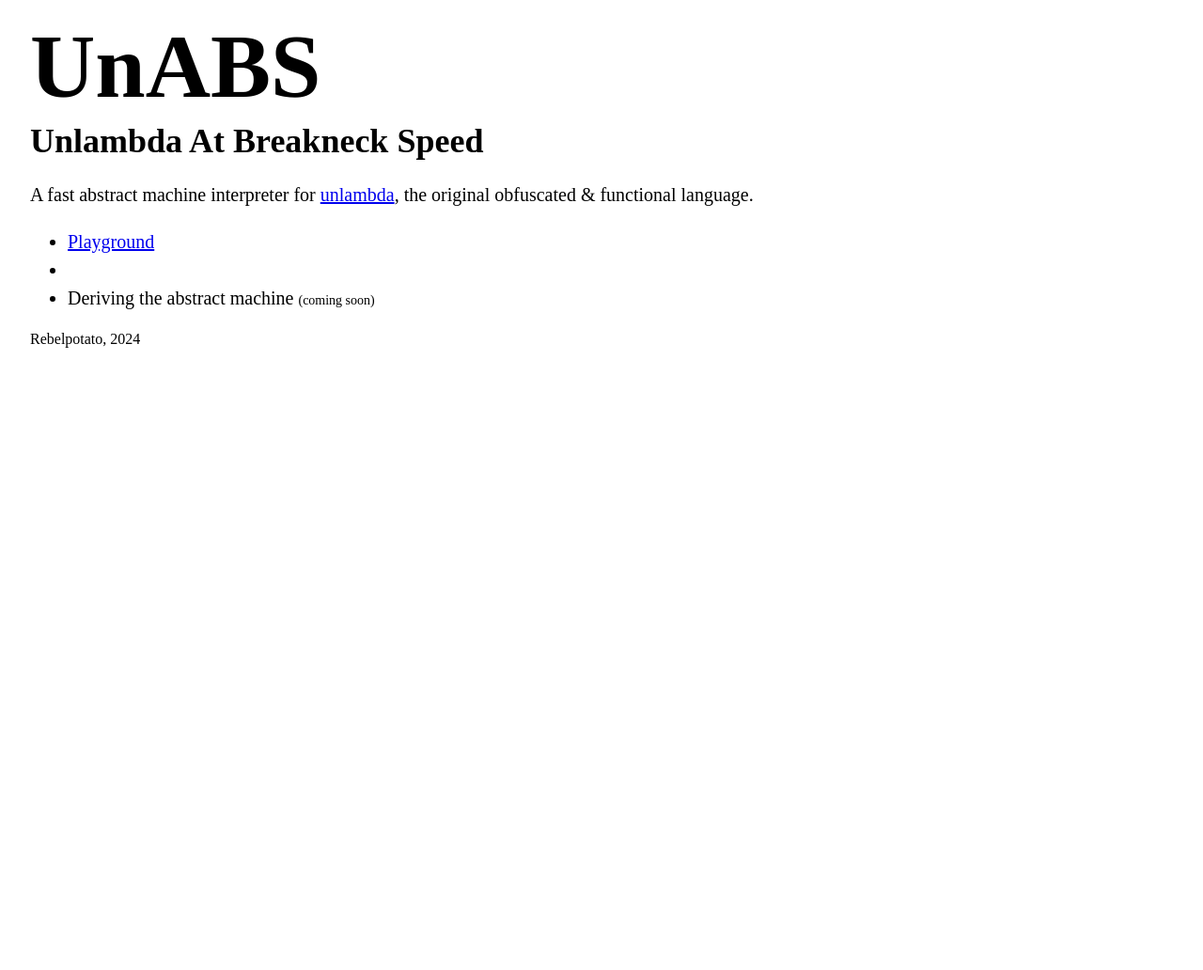
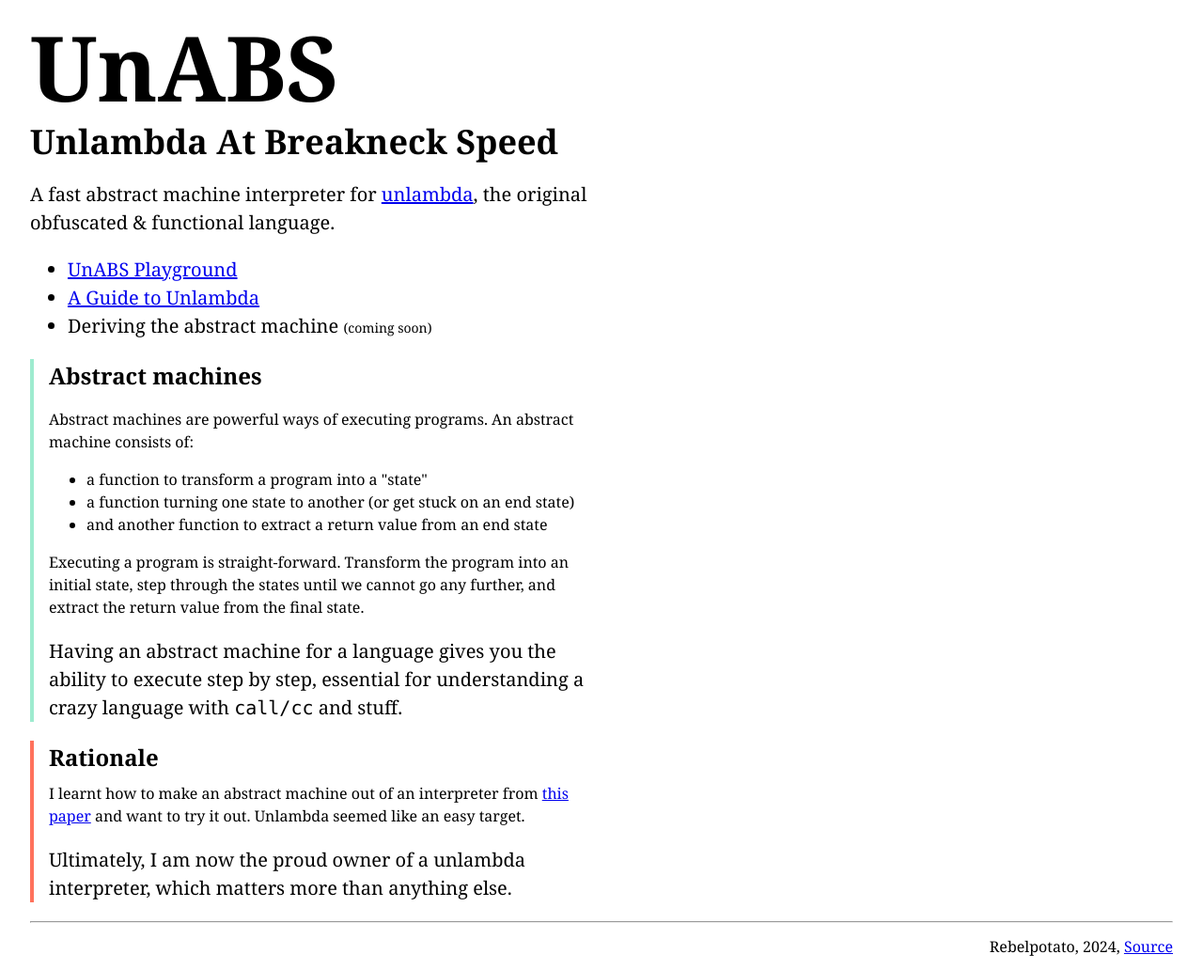
Before and after one commit to RebelPotato/UnABS, a plain HTML site: page docs/index.html in a window 1280 px wide. Shown: the whole page at 94% size. Before the commit the page ends 800 px from the top, so only its background shows below. Drawn offline with nearby package versions, Linux system fonts and the light colour scheme.

Commit message:
update index

```diff
--- a/docs/index.html
+++ b/docs/index.html
@@ -10,25 +10,73 @@
     />
   </head>
   <body>
-    <article class="mh4 mt3">
+    <article class="mh4 mt3 georgia">
       <header>
         <h1 class="f-headline mv0">UnABS</h1>
         <h2 class="f2 mv1">Unlambda At Breakneck Speed</h2>
       </header>
-      <main class="f4 lh-copy">
+      <main class="f4 lh-copy measure">
         <p>
           A fast abstract machine interpreter for
           <a href="http://www.madore.org/~david/programs/unlambda/">unlambda</a
           >, the original obfuscated & functional language.
         </p>
         <ul>
-          <li><a href="./playground/">Playground</a></li>
-          <li></li>
-          <li>Deriving the abstract machine <span class="f6">(coming soon)</span></li>
+          <li><a href="./playground/">UnABS Playground</a></li>
+          <li><a href="./guide">A Guide to Unlambda</a></li>
+          <li>
+            Deriving the abstract machine <span class="f6">(coming soon)</span>
+          </li>
         </ul>
+        <section class="bl bw2 pl3 b--light-green f5">
+          <h2 class="f3 mv2">Abstract machines</h2>
+          <p>
+            Abstract machines are powerful ways of executing programs. An
+            abstract machine consists of:
+          </p>
+          <ul>
+            <li>a function to transform a program into a "state"</li>
+            <li>
+              a function turning one state to another (or get stuck on an end
+              state)
+            </li>
+            <li>
+              and another function to extract a return value from an end state
+            </li>
+          </ul>
+          <p>
+            Executing a program is straight-forward. Transform the program into
+            an initial state, step through the states until we cannot go any
+            further, and extract the return value from the final state.
+          </p>
+          <p class="f4">
+            Having an abstract machine for a language gives you the ability to
+            execute step by step, essential for understanding a crazy language
+            with
+            <code>call/cc</code> and stuff.
+          </p>
+        </section>
+        <section class="bl bw2 pl3 b--light-red">
+          <h2 class="f3 mv2">Rationale</h2>
+          <p class="f5 mv2">
+            I learnt how to make an abstract machine out of an interpreter from
+            <a href="https://dl.acm.org/doi/10.1145/888251.888254"
+              >this paper</a
+            >
+            and want to try it out. Unlambda seemed like an easy target.
+          </p>
+          <p>
+            Ultimately, I am now the proud owner of a unlambda interpreter,
+            which matters more than anything else.
+          </p>
+        </section>
       </main>
       <footer>
-        <p>Rebelpotato, 2024</p>
+        <hr />
+        <p class="tr">
+          Rebelpotato, 2024,
+          <a href="https://github.com/RebelPotato/UnABS">Source</a>
+        </p>
       </footer>
     </article>
   </body>
```
